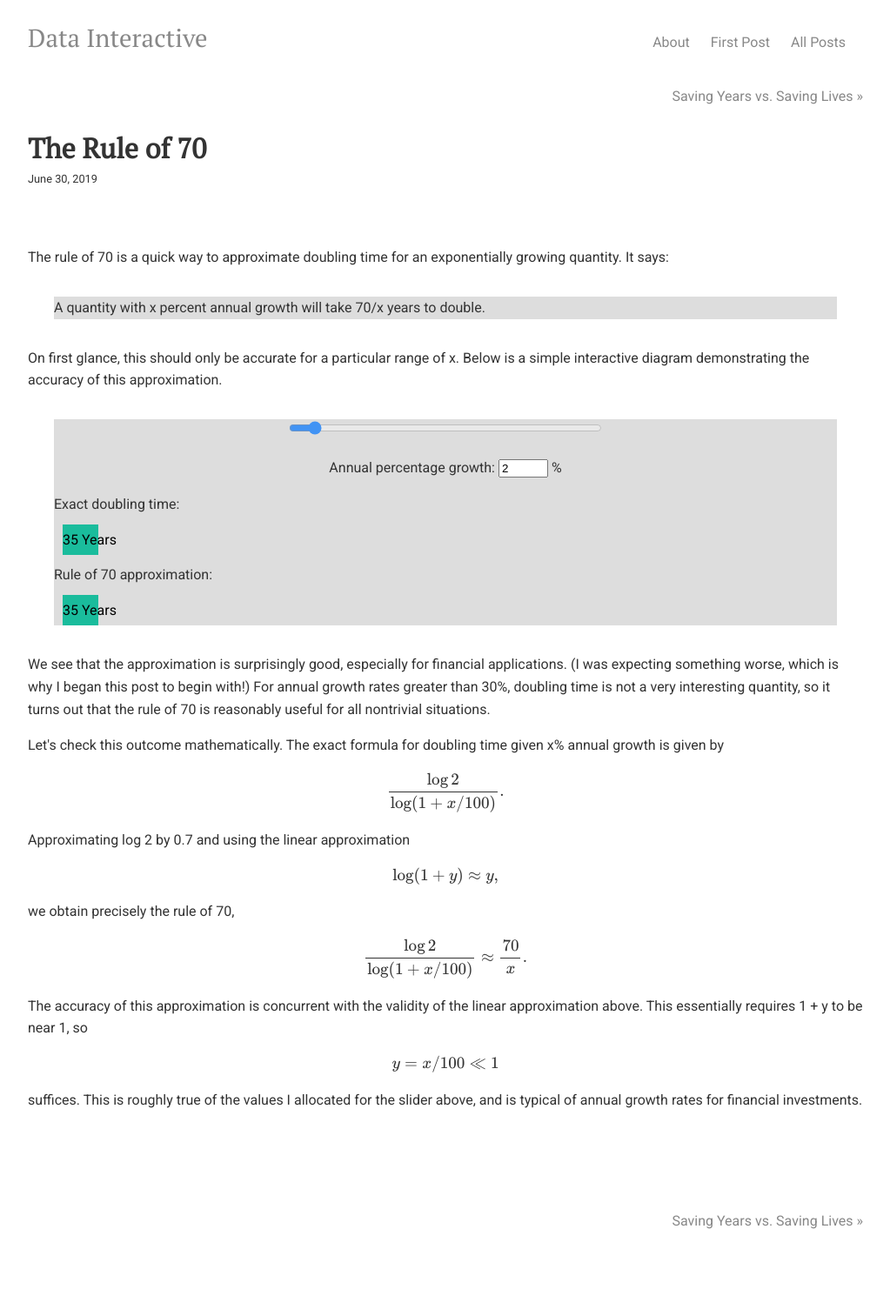
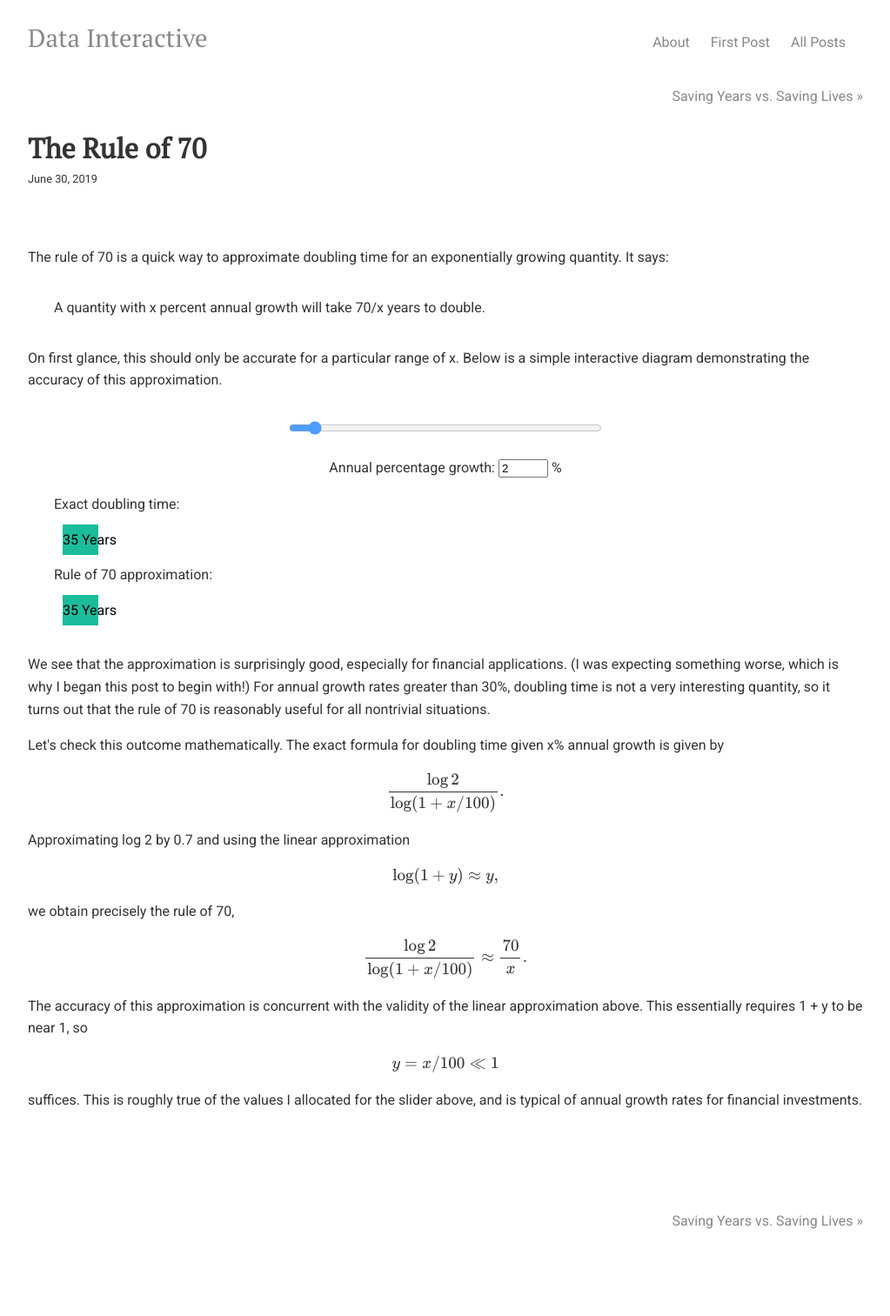
Before and after one commit to datainteractive/datainteractive.github.io, a Jekyll site: the page built from _posts/2019-06-30-the-rule-of-70.html, in a window 1280 px wide. Shown: the whole page at 87% size, without its empty margins (128-1151 px from the left). Built offline with Jekyll 4.4.1, drawn with Linux system fonts in a browser that asks for light colours; formulas are drawn with MathJax 3; comment, search, counter and statistics services are not loaded.

Commit message:
Update main.css

```diff
--- a/css/main.css
+++ b/css/main.css
@@ -90,7 +90,7 @@ h1 {
   margin-bottom: 2em;
   margin-left: 30px;
   margin-right: 30px;
-  background-color: #ddd;
+  background-color: #fff;
 }
 
 .date-format {
```
